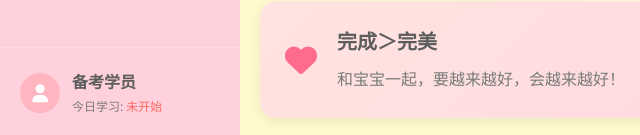
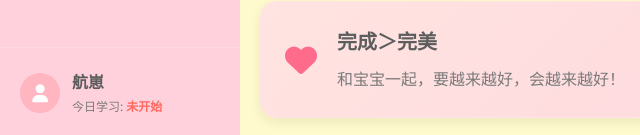
Before and after one commit to megumioo/nono, a plain HTML site: page index.html in a window 1280 px wide. Shown: the part 1035-1170 px from the top of the page, 0-640 px from the left. Drawn offline with Linux system fonts and the light colour scheme.

Commit message:
Update index.html
修改边栏

```diff
--- a/index.html
+++ b/index.html
@@ -43,8 +43,8 @@
         <i class="fas fa-user"></i>
     </div>
     <div class="user-details">
-                    <p class="username">备考学员</p>
-                    <p class="user-status">今日学习: <span id="today-study-status">未开始</span></p>
+        <p class="username">航崽</p>
+        <p class="user-status">今日学习: <span id="today-study-status" style="font-weight: 600;">未开始</span></p>
     </div>
 </div>
         </nav>
```
Lines whose indentation alone changed are shown as unchanged.
